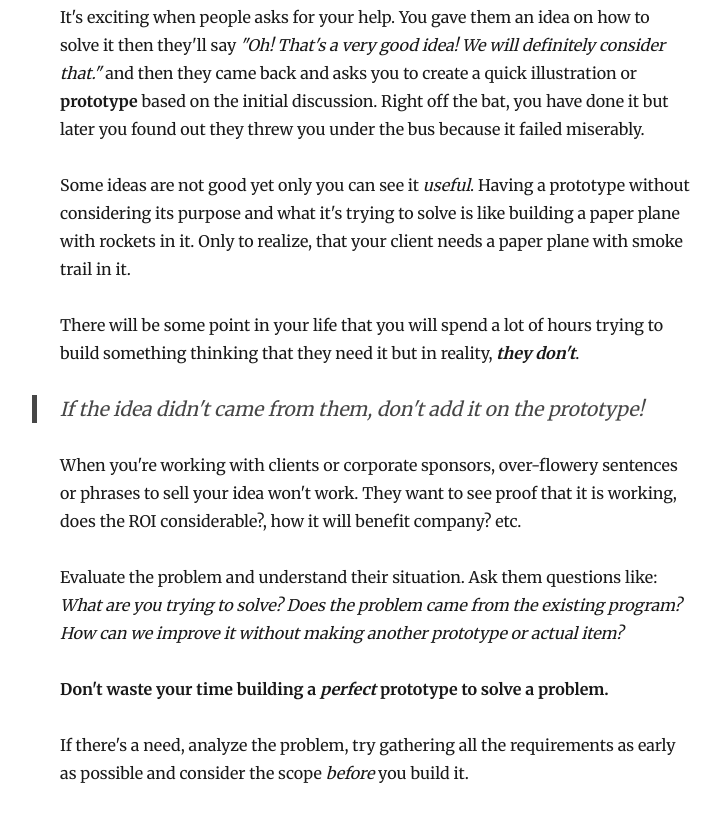
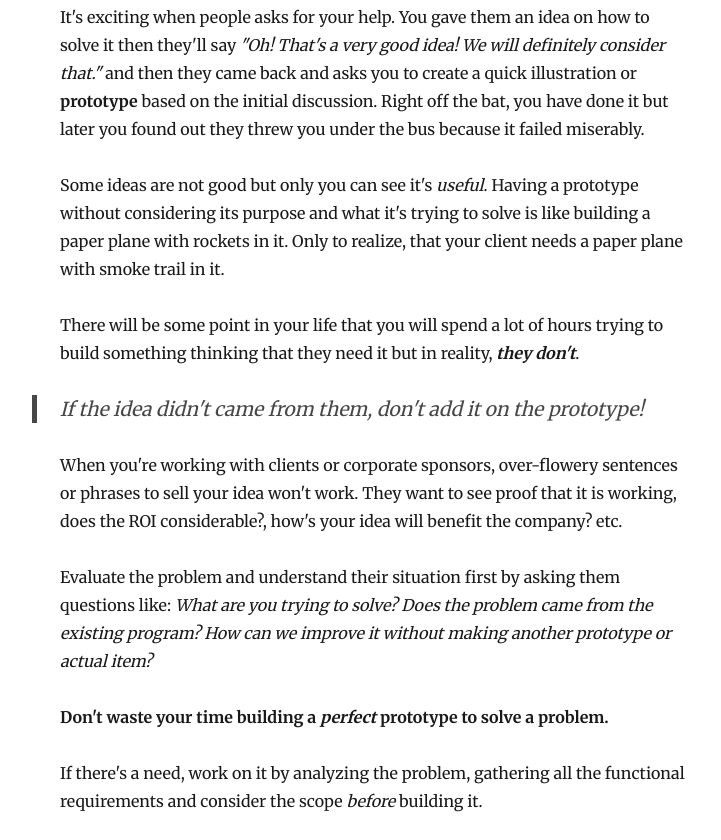
Before and after one commit to kmocorro/kevinmocorro.com, a Gatsby site: page /building-a-prototype/ in a window 1280 px wide. Shown: the part 370-1210 px from the top of the page, without its empty margins (265-986 px from the left). Built offline with nearby package versions, Linux system fonts and the light colour scheme; Gatsby itself is replaced by a stand-in of ours; some packages are replaced by stand-ins of ours.

Commit message:
revised blog

```diff
--- a/content/blog/building-a-prototype/index.md
+++ b/content/blog/building-a-prototype/index.md
@@ -10,16 +10,16 @@ There are a lot of things that I have learned when I am working with a corporate
 
 It's exciting when people asks for your help. You gave them an idea on how to solve it then they'll say *"Oh! That's a very good idea! We will definitely consider that."* and then they came back and asks you to create a quick illustration or **prototype** based on the initial discussion. Right off the bat, you have done it but later you found out they threw you under the bus because it failed miserably.
 
-Some ideas are not good yet only you can see it *useful*. Having a prototype without considering its purpose and what it's trying to solve is like building a paper plane with rockets in it. Only to realize, that your client needs a paper plane with smoke trail in it.
+Some ideas are not good but only you can see it's *useful*. Having a prototype without considering its purpose and what it's trying to solve is like building a paper plane with rockets in it. Only to realize, that your client needs a paper plane with smoke trail in it.
 
 There will be some point in your life that you will spend a lot of hours trying to build something thinking that they need it but in reality, ***they don't***.
 
 >If the idea didn't came from them, don't add it on the prototype!
 
-When you're working with clients or corporate sponsors, over-flowery sentences or phrases to sell your idea won't work. They want to see proof that it is working, does the ROI considerable?, how it will benefit company? etc.
+When you're working with clients or corporate sponsors, over-flowery sentences or phrases to sell your idea won't work. They want to see proof that it is working, does the ROI considerable?, how's your idea will benefit the company? etc.
 
-Evaluate the problem and understand their situation. Ask them questions like: *What are you trying to solve?* *Does the problem came from the existing program?* *How can we improve it without making another prototype or actual item?*
+Evaluate the problem and understand their situation first by asking them questions like: *What are you trying to solve?* *Does the problem came from the existing program?* *How can we improve it without making another prototype or actual item?*
 
 **Don't waste your time building a *perfect* prototype to solve a problem.**
 
-If there's a need, analyze the problem, try gathering all the requirements as early as possible and consider the scope *before* you build it.
+If there's a need, work on it by analyzing the problem, gathering all the functional requirements and consider the scope *before* building it.
```
